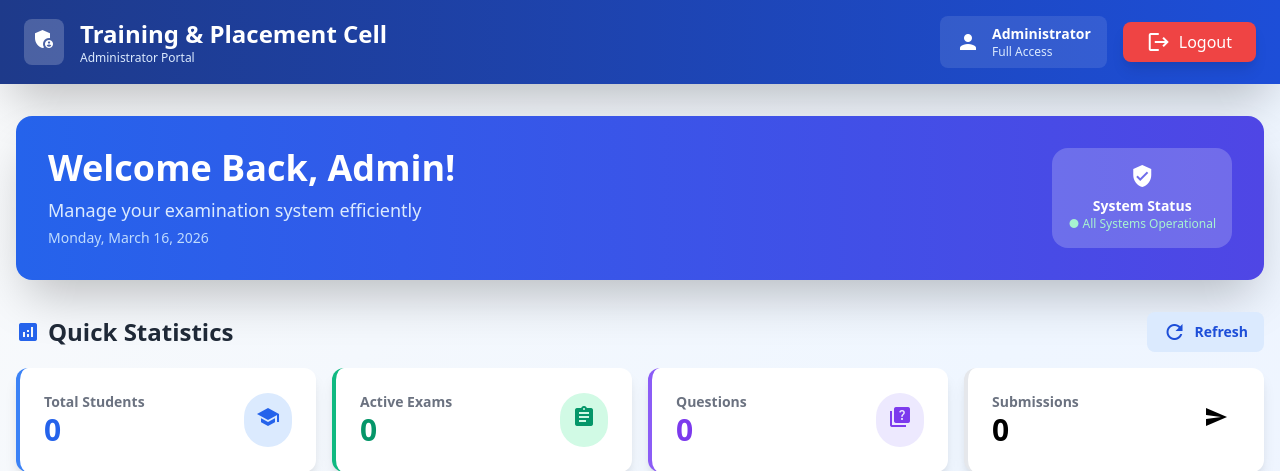
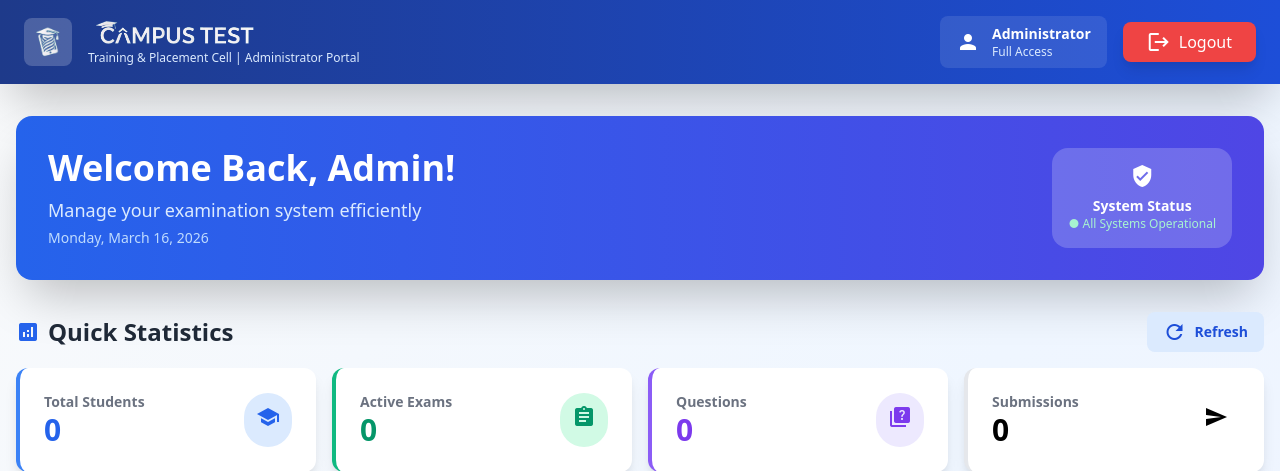
Before and after one commit to pmcplacements-bit/pmc-placements, a Flask app: template templates/admin_dashboard.html in a window 1280 px wide. Shown: the top 471 px of the page. Run offline with Flask 3, Linux system fonts and the light colour scheme; the template is opened without the code that fills it, so the values that code supplies are empty; some libraries are stand-ins or nearby versions.

Commit message:
img added in the pages

```diff
--- a/templates/admin_dashboard.html
+++ b/templates/admin_dashboard.html
@@ -30,12 +30,12 @@
     <div class="max-w-7xl mx-auto px-6 py-4">
       <div class="flex justify-between items-center">
         <div class="flex items-center space-x-4">
-          <div class="bg-white bg-opacity-20 rounded-lg p-2">
-            <span class="material-icons text-3xl">admin_panel_settings</span>
+          <div class="bg-white bg-opacity-20 rounded-lg p-2 flex items-center justify-center">
+            <img src="{{ url_for('media_file', filename='logo-icon.png') }}" alt="Logo Icon" class="w-8 h-8 object-contain" />
           </div>
           <div>
-            <h1 class="font-bold text-2xl">Training & Placement Cell</h1>
-            <p class="text-xs text-blue-100">Administrator Portal</p>
+            <img src="{{ url_for('media_file', filename='logo-text.png') }}" alt="Campus Test" class="h-6 md:h-8 object-contain" />
+            <p class="text-xs text-blue-100">Training & Placement Cell | Administrator Portal</p>
           </div>
         </div>
         <div class="flex items-center gap-4">
```
Also changed, not shown: templates/student_dashboard.html (+4 -4 lines), media/logo-icon.png (added), media/logo-text.png (added).
